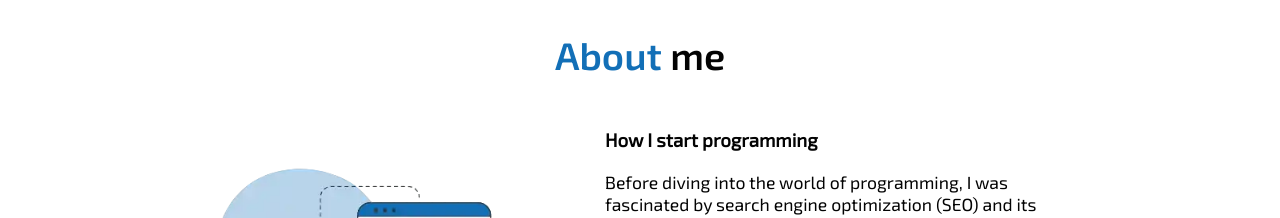
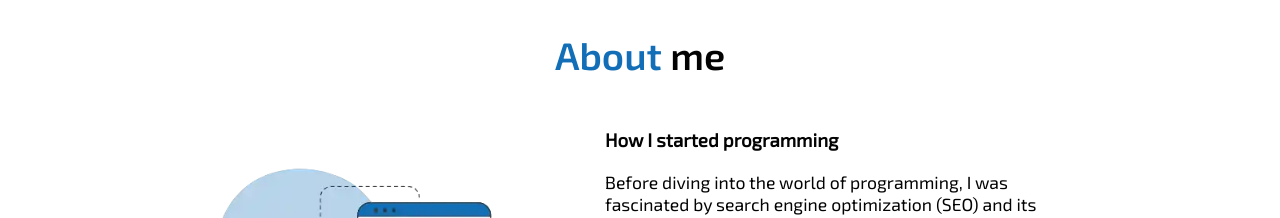
Before and after one commit to facudam/portfolio, a React (Vite) app: page / in a window 1280 px wide. Shown: the part 2880-3098 px from the top of the page. Built offline with nearby package versions, Linux system fonts and the light colour scheme.

Commit message:
Modifying about section subtitle

```diff
--- a/src/sections/about/About.jsx
+++ b/src/sections/about/About.jsx
@@ -8,7 +8,7 @@ export const About = () => {
             <div className='paragraph-ctn'>
                 <img src={ WEBDEV } alt='web development' />
                 <div className='about-section__texts'>
-                    <h3>How I start programming</h3>
+                    <h3>How I started programming</h3>
                     <p>Before diving into the world of programming, I was fascinated by search engine optimization (SEO) and its impact on website visibility and user engagement. I learned the ins and outs of optimizing websites for search engines and achieved excellent results while applying it to personal websites.</p>
                     <p>The SEO was the starting point for me to delve into the world of web programming.</p>
                     <p> Currently, I am pursuing my programming education at university while also being a self-taught learner. I thrive on continuously expanding my skill set and staying up to date with the latest industry trends.</p>
```
